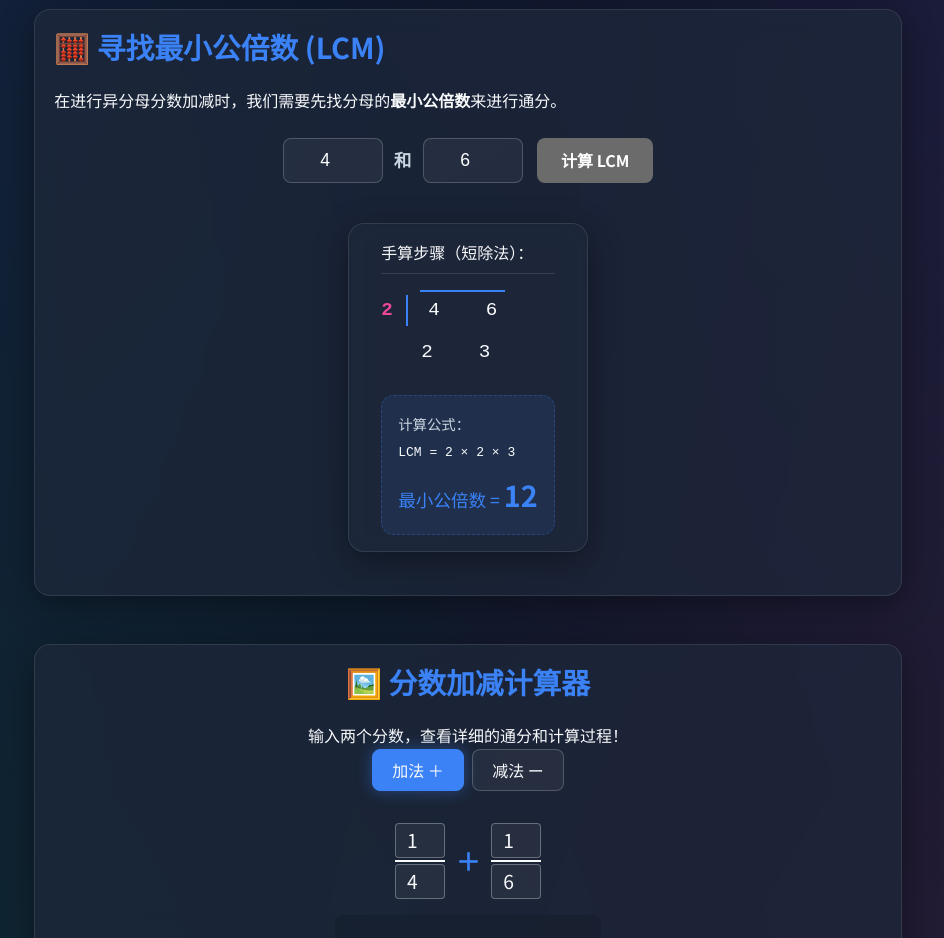
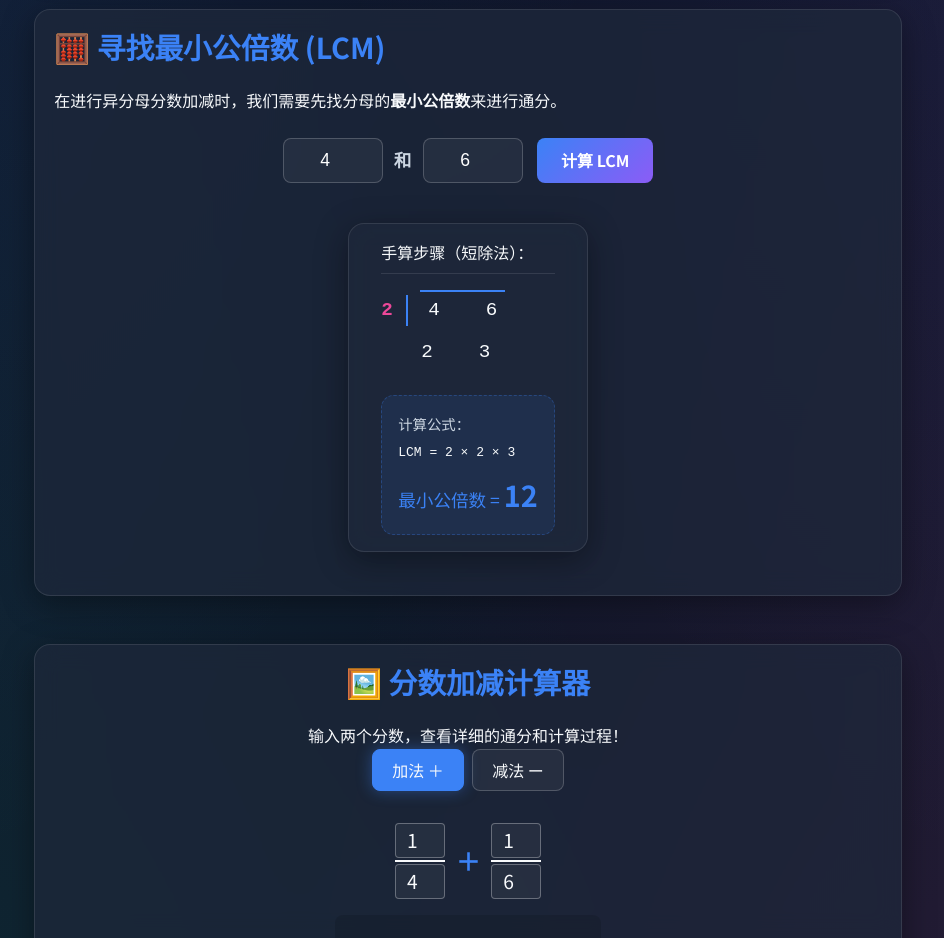
Before and after one commit to timathon/k-maps, a website: page math/m5b/m5b-ch06.html in a window 1280 px wide. Shown: the part 1040-1978 px from the top of the page, without its empty margins (172-1116 px from the left). Drawn offline with Linux system fonts and the light colour scheme.

Commit message:
style(m5b): give LCM button a unique gradient color

```diff
--- a/math/m5b/m5b-ch06.html
+++ b/math/m5b/m5b-ch06.html
@@ -220,7 +220,7 @@
                         <span class="en">and</span>
                     </span>
                     <input type="number" id="lcm-b" value="6" placeholder="分母2" data-zh-placeholder="分母2" data-en-placeholder="Denom 2" style="width:100px; height:45px; text-align:center; background:rgba(255,255,255,0.05); border:1px solid rgba(255,255,255,0.2); border-radius:8px; color:white; font-size:1.1rem;">
-                    <button onclick="calculateLCM()" class="btn btn-ch06" style="margin-left: 0.5rem; padding: 0 1.5rem; height:45px;">
+                    <button onclick="calculateLCM()" class="btn" style="margin-left: 0.5rem; padding: 0 1.5rem; height:45px; background: linear-gradient(135deg, var(--accent-blue), var(--accent-purple));">
                         <span class="zh">计算 LCM</span>
                         <span class="en">Calculate LCM</span>
                     </button>
```
